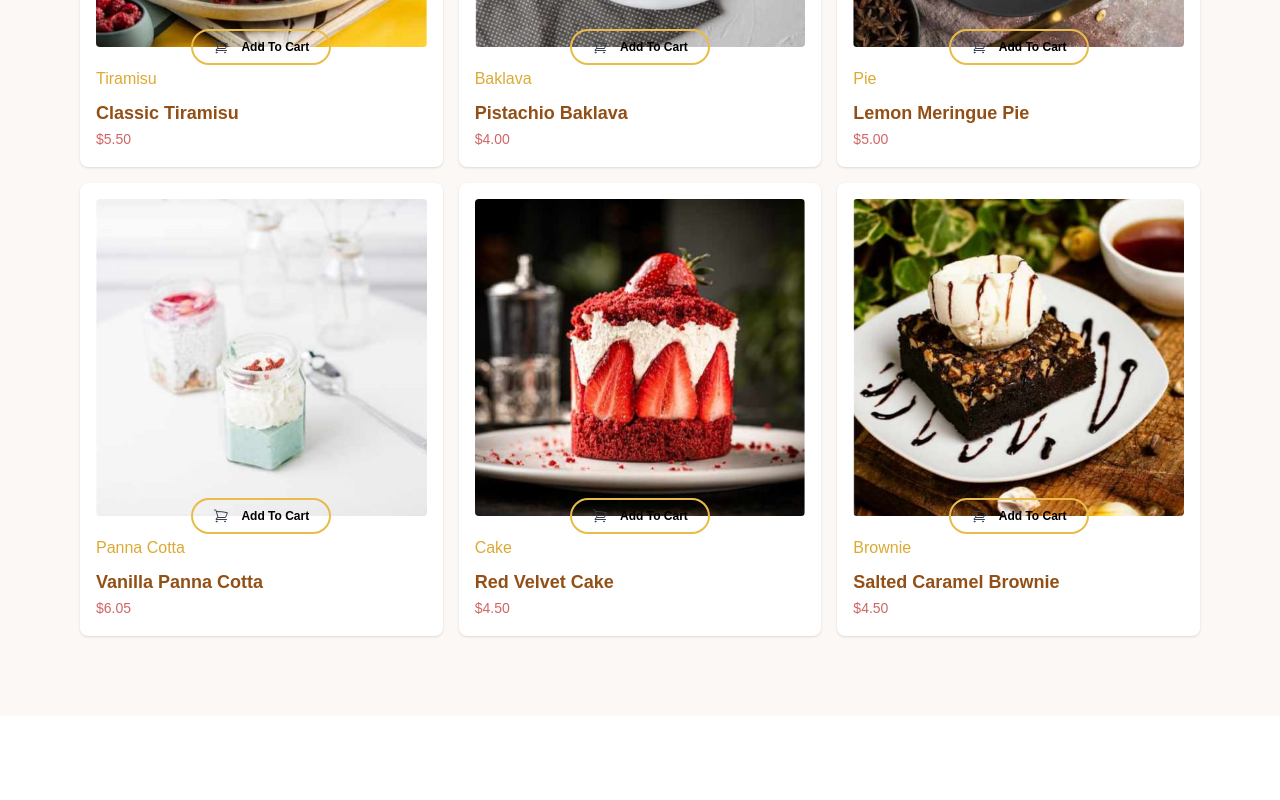
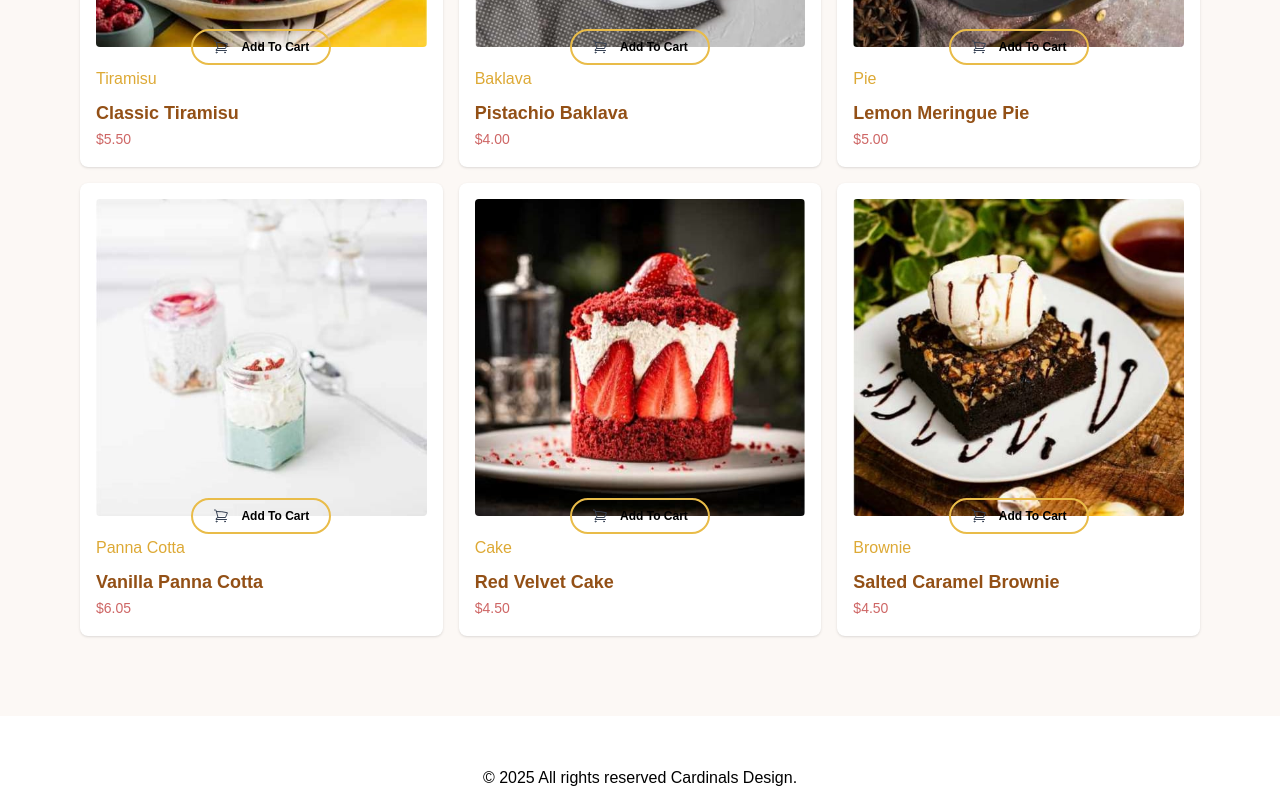
Before and after one commit to ifeanyiukiwe/pastries-store-product, a React (Vite) app: page / in a window 1280 px wide. Shown: the part 929-1729 px from the top of the page. Before the commit the page ends 1645 px from the top, so only its background shows below. Built offline with nearby package versions, Linux system fonts and the light colour scheme; a web font is replaced by a local one.

Commit message:
Fixed my footer section

```diff
--- a/src/App.jsx
+++ b/src/App.jsx
@@ -3,6 +3,7 @@ import shopbag from "../src/components/assets/images/shopping-bag.png";
 import { ProductContext } from "./context/ProductContext";
 import ProductCard from "./components/ProductCard";
 import SideCart from "./components/SideCart";
+import Footer from "./components/Footer"; // ✅ Import the Footer component
 import "./App.css";
 
 function App() {
@@ -21,17 +22,17 @@ function App() {
   };
 
   const handleRefreshPage = () => {
-    window.location.reload(); // This will refresh the page when clicking "Dessert"
+    window.location.reload();
   };
 
   return (
     <>
-      <div className="bg-[#fff]">
+      <div className="bg-[#fff] min-h-screen flex flex-col justify-between">
         {/* Header */}
         <div className="header fixed top-0 w-full z-50 bg-white flex justify-between items-center p-5 shadow-md">
           <h1
             className="text-xl font-bold text-[#8b4513] cursor-pointer"
-            onClick={handleRefreshPage} // Attach the refresh handler here
+            onClick={handleRefreshPage}
           >
             Dessert
           </h1>
@@ -74,7 +75,11 @@ function App() {
         </div>
 
         {/* Main Content */}
-        <div className={`pt-24 ${isCartOpen ? "flex flex-col gap-4" : ""}`}>
+        <div
+          className={`pt-24 pb-10 flex-grow ${
+            isCartOpen ? "flex flex-col gap-4" : ""
+          }`}
+        >
           <ProductCard isCartOpen={isCartOpen} />
         </div>
 
@@ -87,6 +92,9 @@ function App() {
             removeFromCart={removeFromCart}
           />
         )}
+
+        {/* ✅ Footer */}
+        <Footer />
       </div>
     </>
   );
--- /dev/null
+++ b/src/components/Footer.jsx
@@ -0,0 +1,13 @@
+import React from "react";
+
+function Footer() {
+  const currentYear = new Date().getFullYear();
+
+  return (
+    <footer style={{ textAlign: "center", padding: "10px", color: "#000" }}>
+      &copy; {currentYear} All rights reserved Cardinals Design.
+    </footer>
+  );
+}
+
+export default Footer;
```
